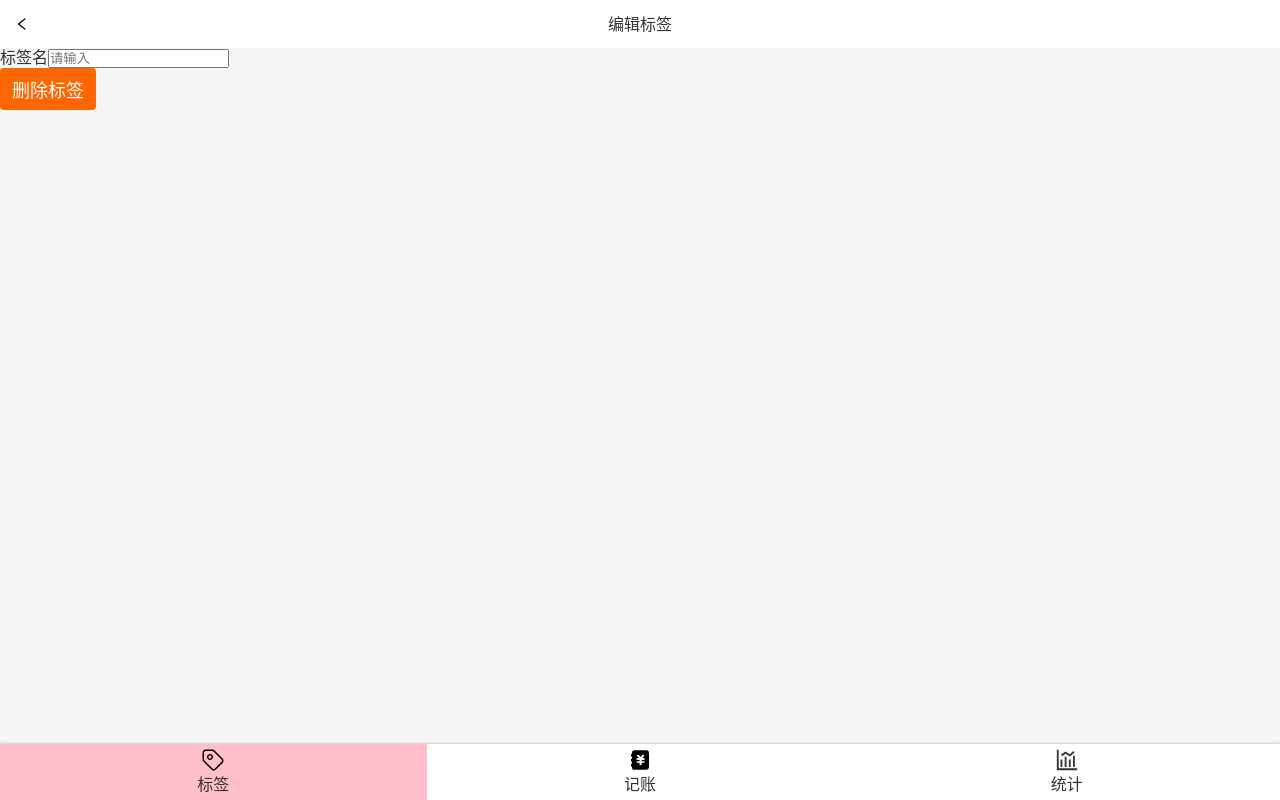
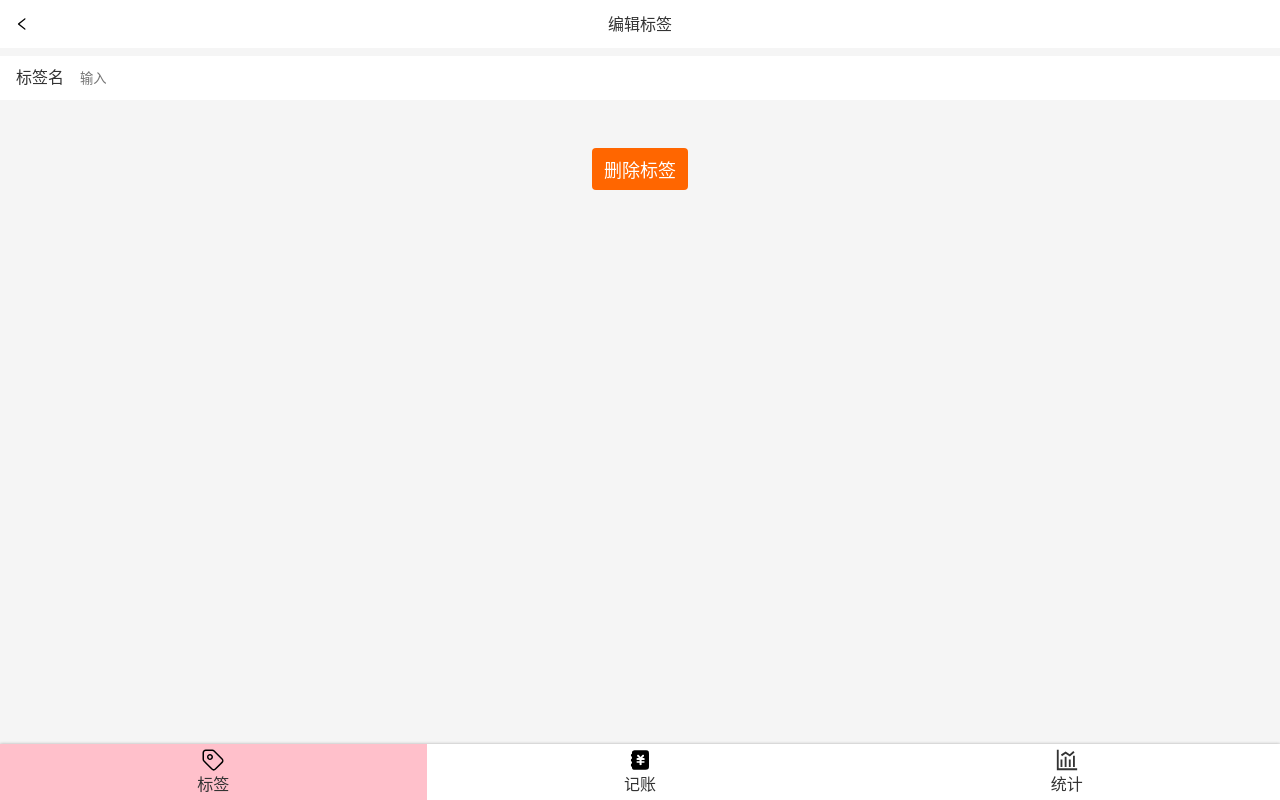
Before and after one commit to fxjzz/react-bookkeeping, a React app: page /#/tags/1 in a window 1280 px wide. Built offline with nearby package versions, Linux system fonts and the light colour scheme.

Commit message:
Tag 组件样式完成

```diff
--- /dev/null
+++ b/src/components/Center.tsx
@@ -0,0 +1,9 @@
+import styled from "styled-components";
+
+const Center = styled.div`
+  display: flex;
+  justify-content: center;
+  align-items: center;
+  flex-direction: column;
+`;
+export default Center
--- /dev/null
+++ b/src/components/Space.tsx
@@ -0,0 +1,6 @@
+import styled from "styled-components";
+
+const Space = styled.div`
+  height: 16px;
+`;
+export default Space
--- a/src/index.scss
+++ b/src/index.scss
@@ -13,7 +13,7 @@ body {
   line-height: 1.2;
   background: #f5f5f5;
 }
-button{
+button,input{
   font-family: inherit;
 }
 .icon {
--- a/src/views/Money/NoteSection.tsx
+++ b/src/views/Money/NoteSection.tsx
@@ -4,7 +4,7 @@ import {Input} from '../../components/Input';
 
 const Wrapper = styled.section`
   background: #f5f5f5;
-  padding: 0 16px;
+  padding: 14px 16px;
   font-size: 14px;
 `;
 type Props = {
@@ -18,7 +18,8 @@ const NoteSection: React.FC<Props> = (props) => {
         };
         return (
             <Wrapper>
-                <Input label="备注" type="text" value={note} onChange={onChange}/>
+                <Input label="备注" type="text" value={note} onChange={onChange}
+                placeholder="请输入备注"/>
             </Wrapper>
         );
     };
--- a/src/views/Tag.tsx
+++ b/src/views/Tag.tsx
@@ -5,18 +5,27 @@ import Layout from "../components/Layout";
 import Button from "../components/Button";
 import Icon from "../components/Icon";
 import styled from "styled-components";
+import {Input} from "../components/Input";
+import Center from "../components/Center";
+import Space from "../components/Space";
 
 type Params = {
     id: string
 }
 const Topbar = styled.header`
-  display:flex;
+  display: flex;
   justify-content: space-between;
   align-items: center;
   line-height: 20px;
   padding: 14px;
-  background:white;
+  background: white;
 `;
+const InputWrapper = styled.div`
+  background: white;
+  padding: 0 16px;
+  margin-top: 8px;
+`;
+
 const Tag: React.FC = (props) => {
     const {findTag} = useTags();
     let {id} = useParams<Params>();   //params 得到的id 是路由的:id 这是一个string
@@ -28,15 +37,15 @@ const Tag: React.FC = (props) => {
                 <span>编辑标签</span>
                 <Icon/>
             </Topbar>
-            <div>
-                <label>
-                    <span>标签名</span>
-                    <input type="text" placeholder="请输入"/>
-                </label>
-            </div>
-            <div>
+            <InputWrapper>
+                <Input label="标签名" type="text" placeholder="输入"/>
+            </InputWrapper>
+            <Center>
+                <Space/>
+                <Space/>
+                <Space/>
                 <Button>删除标签</Button>
-            </div>
+            </Center>
         </Layout>
     );
 };
--- a/src/views/Tags.tsx
+++ b/src/views/Tags.tsx
@@ -5,6 +5,8 @@ import styled from 'styled-components';
 import Icon from '../components/Icon';
 import {Link} from "react-router-dom";
 import Button from "../components/Button";
+import Center from "../components/Center";
+import Space from "../components/Space";
 
 const TagList = styled.ol`
   font-size: 16px;
@@ -22,15 +24,6 @@ const TagList = styled.ol`
       align-items: center;
     }
   }
-`;
-const Center = styled.div`
-  display: flex;
-  justify-content: center;
-  align-items: center;
-  flex-direction: column;
-`;
-const Space = styled.div`
-  height: 16px;
 `;
 
 function Tags() {
```
